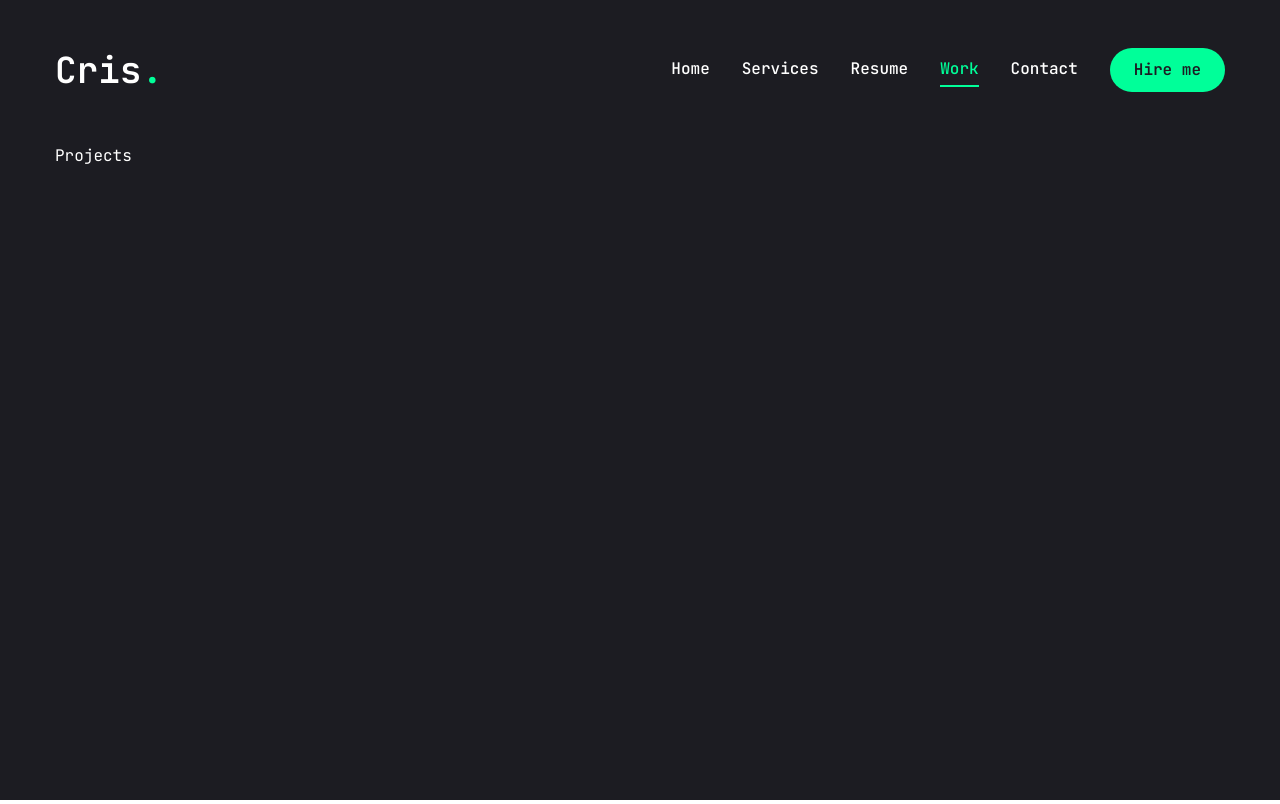
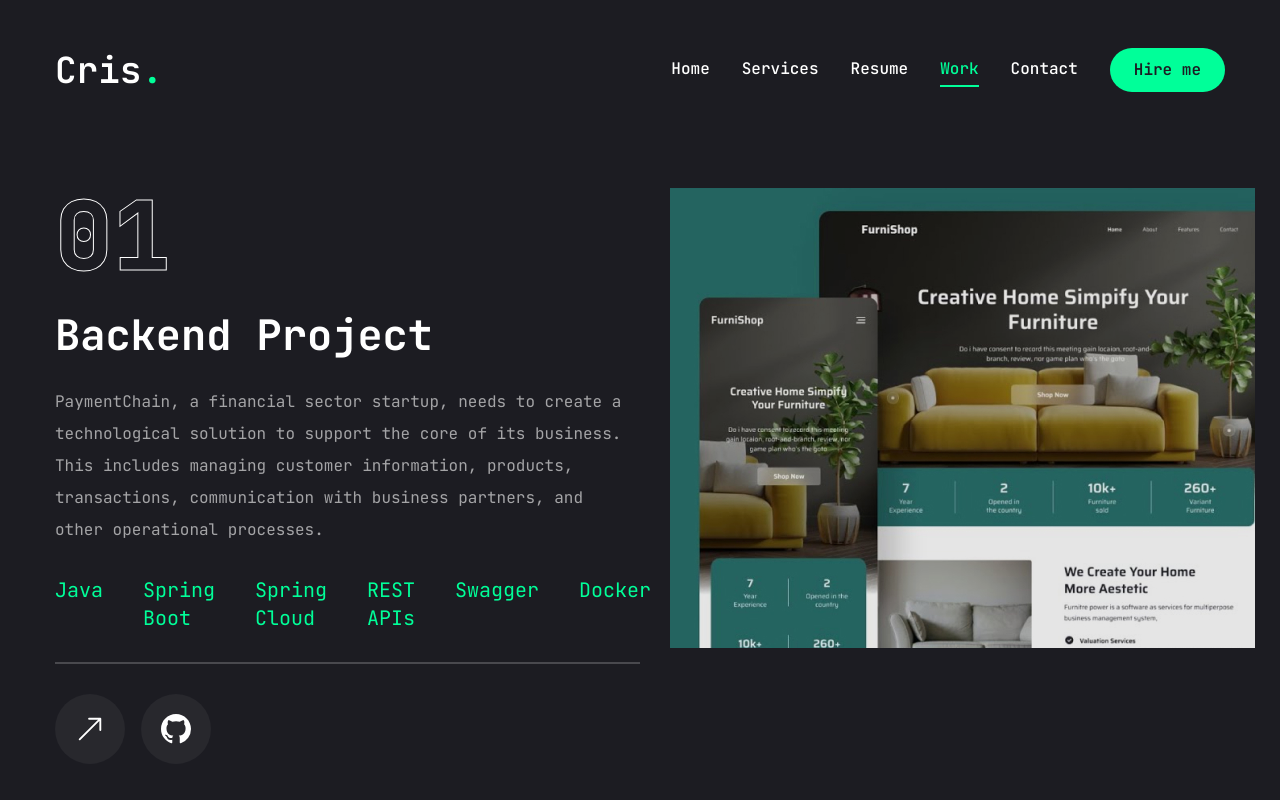
Before and after one commit to Spek7ro/web_personal, a Next.js app: page /work in a window 1280 px wide. Built offline with nearby package versions, Linux system fonts and the light colour scheme.

Commit message:
add work page slider

```diff
--- a/app/work/page.jsx
+++ b/app/work/page.jsx
@@ -5,7 +5,7 @@
 import React, { useState } from "react";
 import { Swiper, SwiperSlide } from "swiper/react";
 import "swiper/css";
-import { BsArrowRight, BsGithub } from "react-icons/bs";
+import { BsArrowRight, BsArrowUpRight, BsGithub } from "react-icons/bs";
 
 import {
   Tooltip,
@@ -24,7 +24,7 @@
     category: "Backend",
     title: "Spring Boot (Microservices)",
     description:
-      "Design and development of microservices using Spring Boot, Spring Cloud, REST APIs, Swagger, API-first approach, Docker, and OAuth2 security.",
+      "PaymentChain, a financial sector startup, needs to create a technological solution to support the core of its business. This includes managing customer information, products, transactions, communication with business partners, and other operational processes.",
     stack: [
       { name: "Java" },
       { name: "Spring Boot" },
@@ -34,7 +34,7 @@
       { name: "Docker" },
       { name: "OAuth2" },
     ],
-    image: "assets/work/thumb1.png",
+    image: "/assets/work/thumb1.png",
     live: "",
     github: "https://github.com/Spek7ro/Microservicios_Spring_Boot.git",
   },
@@ -52,9 +52,8 @@
       { name: "JavaScript" },
       { name: "CSS" },
       { name: "HTML" },
-      { name: "GitLab" },
     ],
-    image: "assets/work/thumb2.png",
+    image: "/assets/work/thumb2.png",
     live: "https://mentali.site/",
     github: "",
   },
@@ -62,9 +61,132 @@
 
 const Work = () => {
   const [project, setProject] = useState(projects[0]);
+  const handleSlideChange = (swiper) => {
+    // get current slide index
+    const currentIndex = swiper.activeIndex;
+    // update project state based on current slide index
+    setProject(projects[currentIndex]);
+  };
   return (
-    <motion.section>
-      <div className="container mx-auto">Projects</div>
+    <motion.section
+      initial={{ opacity: 0 }}
+      animate={{
+        opacity: 1,
+        transition: { delay: 2.4, duration: 0.4, ease: "easeIn" },
+      }}
+      className="min-h-[80vh] flex flex-col justify-center py-12 xl:px-0"
+    >
+      <div className="container mx-auto">
+        <div className="flex flex-col xl:flex-row xl:gap-[30px] ">
+          <div
+            className="w-full xl:w-[50%] xl:h-[460px] flex flex-col xl:justify-between
+          order-2 xl:order-none "
+          >
+            <div className="flex flex-col gap-[30px] h-[50%]">
+              {/* Outline number */}
+              <div
+                className="text-8xl leading-none font-extrabold
+              text-transparent text-outline"
+              >
+                {project.num}
+              </div>
+              {/* project category */}
+              <h2
+                className="text-[42px] font-bold leading-none text-white group-hover:text-accent
+              transition-all duration-500 capitalize "
+              >
+                {project.category} Project
+              </h2>
+              {/* project description */}
+              <p className="text-white/60">{project.description}</p>
+              {/* project stack */}
+              <ul className="flex gap-10">
+                {project.stack.map((item, index) => {
+                  return (
+                    <li key={index} className="text-xl text-accent">
+                      {item.name}
+                      {/* {index !== project.stack.length - 1 && ","} */}
+                    </li>
+                  );
+                })}
+              </ul>
+              {/* border */}
+              <div className="border border-white/20"></div>
+              {/* Buutons */}
+              <div className="flex items-center gap-4">
+                {/* Live projects buuton */}
+                <Link href={project.live} target="_blank">
+                  <TooltipProvider delayDuration={100}>
+                    <Tooltip>
+                      <TooltipTrigger
+                        className="w-[70px] h-[70px] rounded-full
+                      bg-white/5 flex justify-center items-center group"
+                      >
+                        <BsArrowUpRight className="text-white text-3xl group-hover:text-accent" />
+                      </TooltipTrigger>
+                      <TooltipContent>
+                        <p>Live project</p>
+                      </TooltipContent>
+                    </Tooltip>
+                  </TooltipProvider>
+                </Link>
+                {/* github projects buuton */}
+                <Link href={project.github} target="_blank">
+                  <TooltipProvider delayDuration={100}>
+                    <Tooltip>
+                      <TooltipTrigger
+                        className="w-[70px] h-[70px] rounded-full
+                      bg-white/5 flex justify-center items-center group"
+                      >
+                        <BsGithub className="text-white text-3xl group-hover:text-accent" />
+                      </TooltipTrigger>
+                      <TooltipContent>
+                        <p>Github repository</p>
+                      </TooltipContent>
+                    </Tooltip>
+                  </TooltipProvider>
+                </Link>
+              </div>
+            </div>
+          </div>
+          <div className="w-full xl:w-[50%]">
+            <Swiper
+              spaceBetween={30}
+              slidesPerView={1}
+              className="xl:h-[520px] mb-12"
+              onSlideChange={handleSlideChange}
+            >
+              {projects.map((project, index) => {
+                return (
+                  <SwiperSlide key={index} className="w-full">
+                    <div
+                      className="h-[460px] relative group flex justify-center
+                    items-center bg-pink-50/20 "
+                    >
+                      {/* overlay */}
+                      <div
+                        className="absolute top-0 bottom-0 w-full h-full bg-black/10
+                      z-10"
+                      ></div>
+                      {/* image */}
+                      <div className="realtive w-full h-full">
+                        <Image
+                          src={project.image}
+                          fill
+                          className="object-cover"
+                          alt=""
+                        />
+                      </div>
+                    </div>
+                  </SwiperSlide>
+                );
+              })}
+              {/* slides buttons */}
+
+            </Swiper>
+          </div>
+        </div>
+      </div>
     </motion.section>
   );
 };
```
